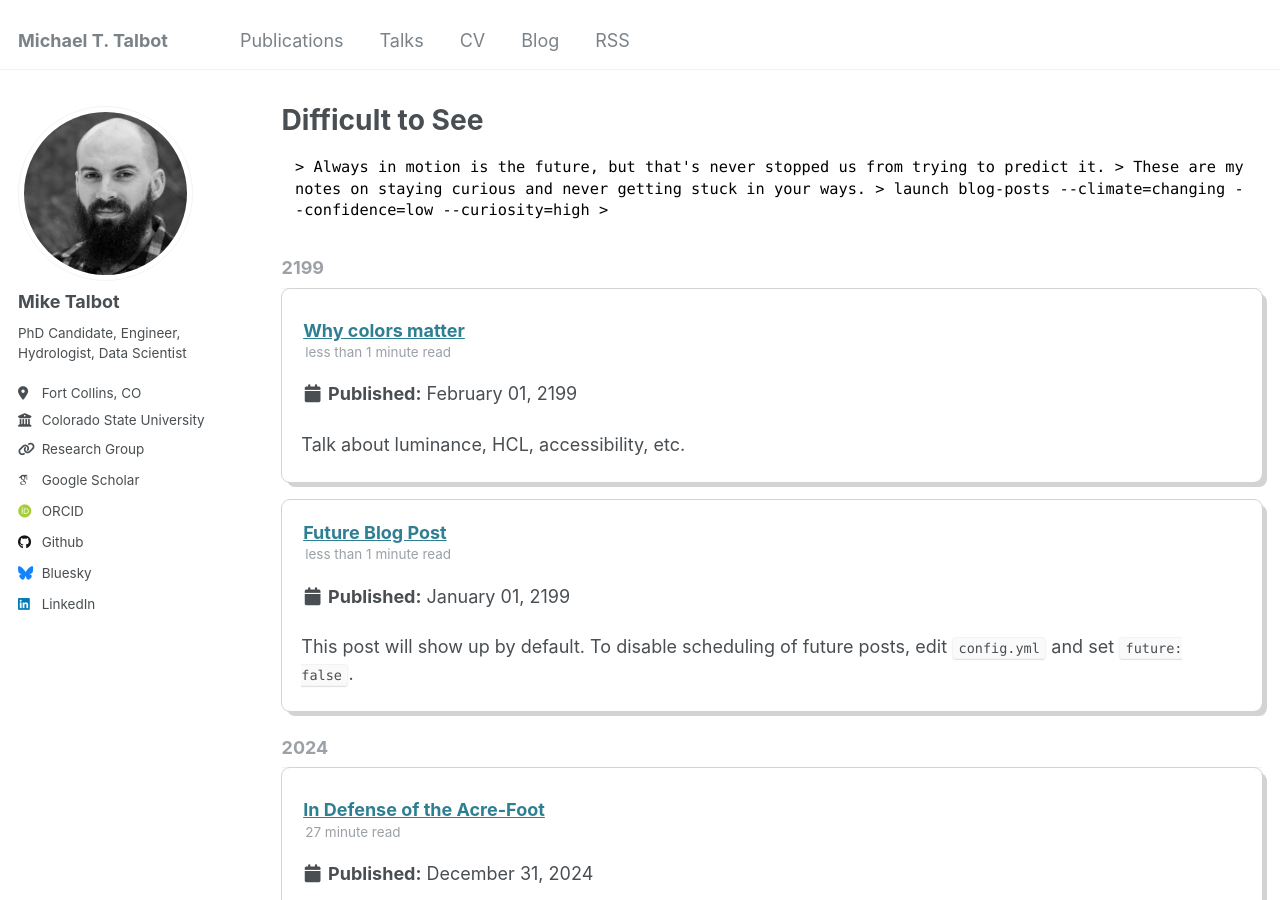
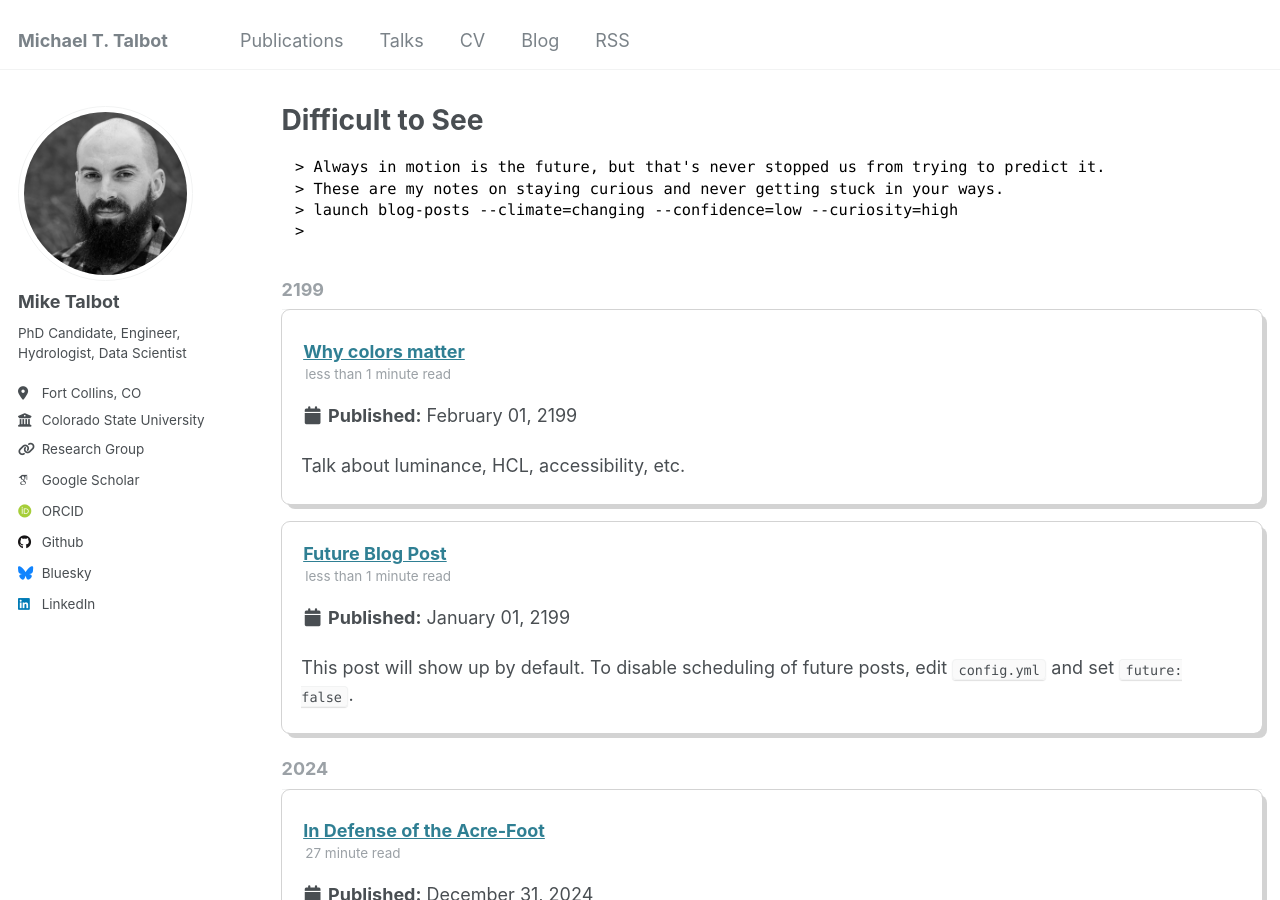
Before and after one commit to realmiketalbot/realmiketalbot.github.io, a Jekyll site: the page built from _pages/year-archive.html, in a window 1280 px wide and 900 px high. Built offline with Jekyll 4.4.1, drawn with Linux system fonts in a browser that asks for light colours; some web fonts are replaced; comment, search, counter and statistics services are not loaded.

Commit message:
Style fix

```diff
--- a/_pages/year-archive.html
+++ b/_pages/year-archive.html
@@ -9,10 +9,7 @@
 
 {% include base_path %}
 
-<div class="console-style">> Always in motion is the future, but that's never stopped us from trying to predict it.
-  > These are my notes on staying curious and never getting stuck in your ways.
-  > launch blog-posts --climate=changing --confidence=low --curiosity=high
-  > <span class="blinking-cursor"></span></div>
+<div class="console-style">> Always in motion is the future, but that's never stopped us from trying to predict it.  <br>> These are my notes on staying curious and never getting stuck in your ways.<br>> launch blog-posts --climate=changing --confidence=low --curiosity=high<br>> <span class="blinking-cursor"></span></div>
 
 {% capture written_year %}'None'{% endcapture %}
 {% for post in site.posts %}
```
